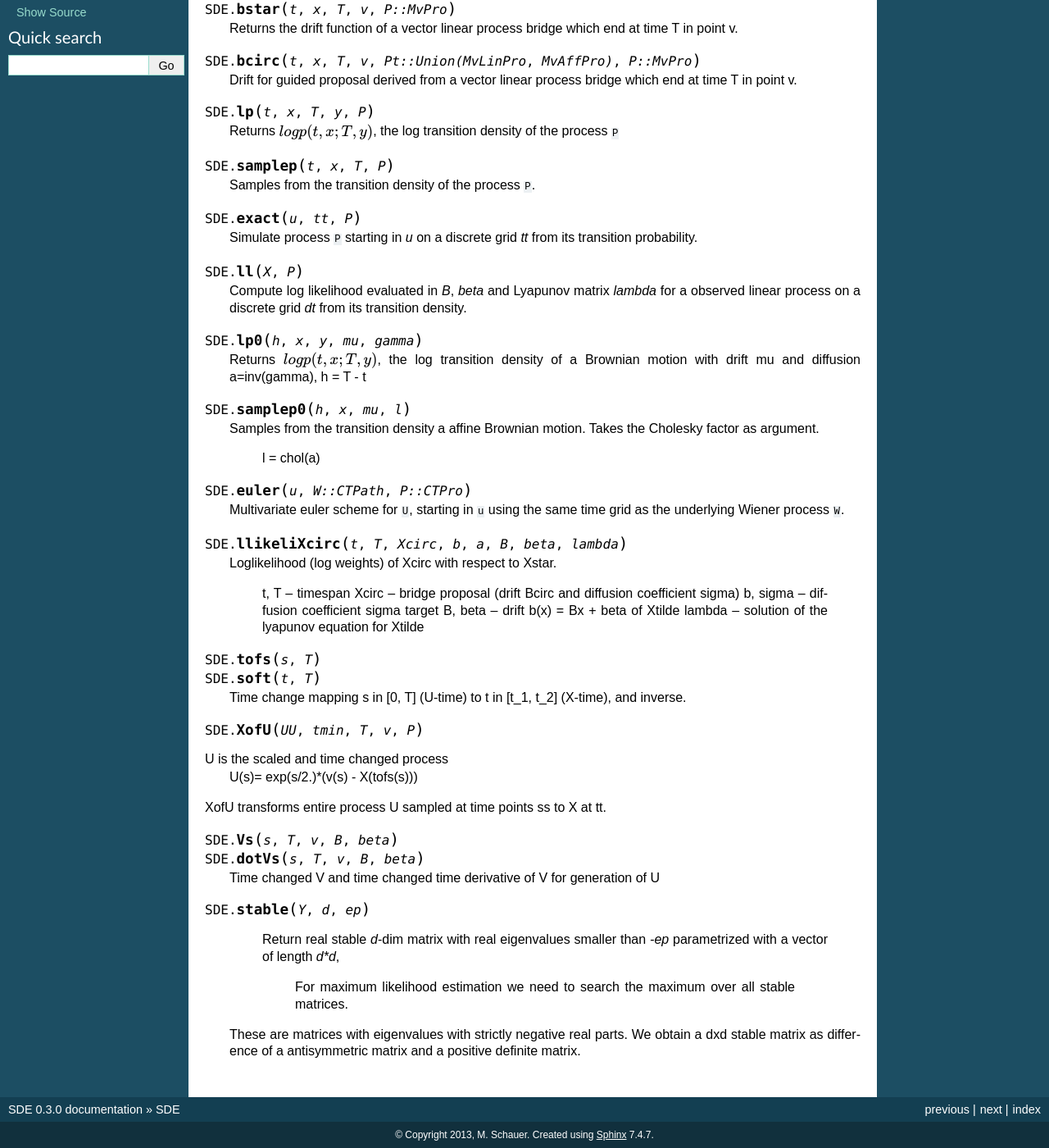
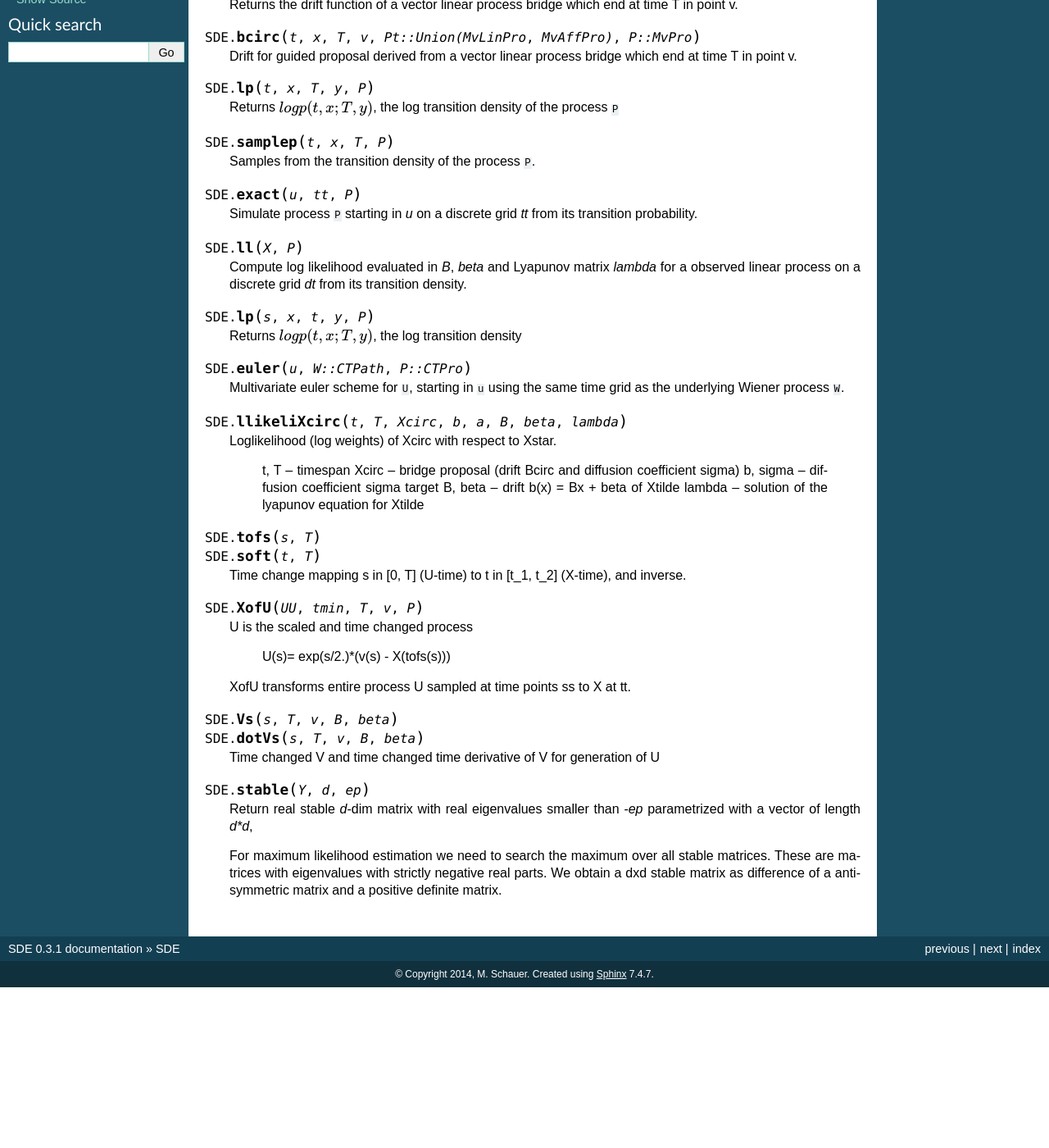
Before and after one commit to mschauer/SDE.jl, a Sphinx documentation site: the page built from doc/SDE.rst, in a window 1280 px wide and 1400 px high, scrolled down 601 px. Shown: the whole window at 82% size. Built offline with Sphinx 7.4.7, drawn with Linux system fonts in a browser that asks for light colours; after the commit the page ends 1805 px from its top, so only the background shows below that; some of the changed text lies outside the part shown.

Commit message:
Docs version: 0.3.1

```diff
--- a/doc/SDE.rst
+++ b/doc/SDE.rst
@@ -11,7 +11,7 @@ Miscellaneous
 
     Solves the Sylvester equation ``AX + XB = C``, where ``C`` is symmetric and
     ``A`` and ``-B`` have no common eigenvalues using (inefficient)
-  algebraic approach via the Kronecker product, see http://en.wikipedia.org/wiki/Sylvester_equation
+    algebraic approach via the Kronecker product, see http://en.wikipedia.org/wiki/Sylvester_equation
 
 
 Stochastic Processes
@@ -59,15 +59,9 @@ Stochastic Processes
     Compute log likelihood evaluated in `B`, `beta` and Lyapunov matrix `lambda`
     for a observed linear process on a discrete grid `dt` from its transition density.
 
-.. function:: lp0(h, x, y,  mu, gamma)
+.. function:: lp(s, x, t, y, P)
 
-    Returns :math:`log p(t,x; T, y)`, the log transition density of a Brownian motion with drift mu and diffusion a=inv(gamma), h = T - t
-
-.. function:: samplep0(h, x, mu, l)
-
-    Samples from the transition density a affine Brownian motion. Takes the Cholesky
-    factor as argument.
-        l = chol(a)
+    Returns :math:`log p(t,x; T, y)`, the log transition density
 
 .. function:: euler(u, W::CTPath, P::CTPro)
 
@@ -84,26 +78,28 @@ Stochastic Processes
         lambda -- solution of the lyapunov equation for Xtilde
 
 .. function:: tofs(s, T)
-      soft(t, T)
+              soft(t, T)
 
     Time change mapping s in [0, T] (U-time) to t in [t_1, t_2] (X-time), and inverse.
 
 .. function:: XofU(UU, tmin, T, v, P)
 
-U is the scaled and time changed process
-    U(s)= exp(s/2.)*(v(s) - X(tofs(s)))
-XofU transforms entire process U sampled at time points ss to X at tt.
+    U is the scaled and time changed process
+
+        U(s)= exp(s/2.)*(v(s) - X(tofs(s)))
+
+    XofU transforms entire process U sampled at time points ss to X at tt.
 
 .. function:: Vs (s, T, v, B, beta)
-      dotVs (s, T, v, B, beta)
+              dotVs (s, T, v, B, beta)
 
     Time changed V and time changed time derivative of V for generation of U
 
 .. function:: stable(Y, d, ep)
 
-   Return real stable `d`-dim matrix with real eigenvalues smaller than `-ep` parametrized with a vector of length `d*d`,
+    Return real stable `d`-dim matrix with real eigenvalues smaller than `-ep` parametrized with a vector of length `d*d`,
 
 
     For maximum likelihood estimation we need to search the maximum over all stable matrices.
-  These are matrices with eigenvalues with strictly negative real parts.
-  We obtain a dxd stable matrix as difference of a antisymmetric matrix and a positive definite matrix.
+    These are matrices with eigenvalues with strictly negative real parts.
+    We obtain a dxd stable matrix as difference of a antisymmetric matrix and a positive definite matrix.
--- a/doc/conf.py
+++ b/doc/conf.py
@@ -42,7 +42,7 @@ master_doc = 'index'
 
 # General information about the project.
 project = u'SDE'
-copyright = u'2013, M. Schauer'
+copyright = u'2014, M. Schauer'
 
 # The version info for the project you're documenting, acts as replacement for
 # |version| and |release|, also used in various other places throughout the
@@ -51,7 +51,7 @@ copyright = u'2013, M. Schauer'
 # The short X.Y version.
 version = '0.3'
 # The full version, including alpha/beta/rc tags.
-release = '0.3.0'
+release = '0.3.1'
 
 # The language for content autogenerated by Sphinx. Refer to documentation
 # for a list of supported languages.
```
Also changed, not shown: 1 other file.
